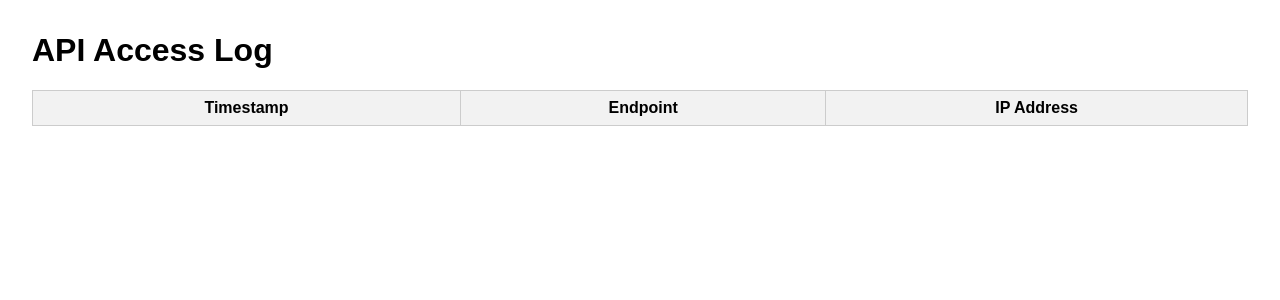
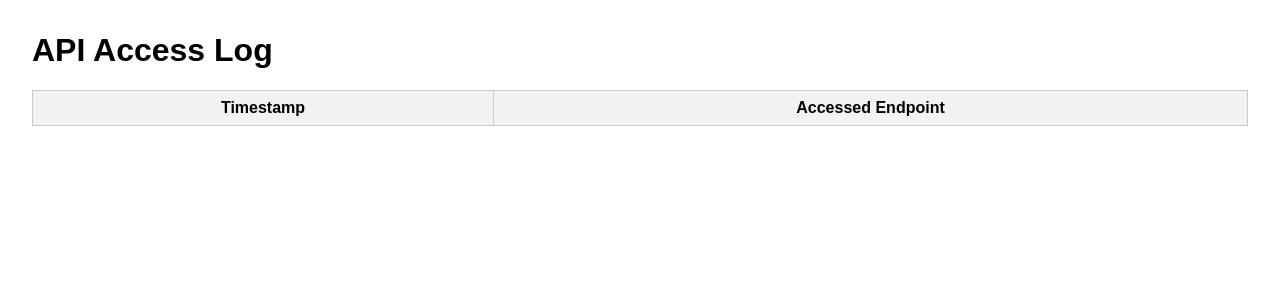
Before and after one commit to nick98555/flask-ec2-api, a Flask app: page /dashboard/apilogs in a window 1280 px wide. Shown: the top 300 px of the page. Run offline with Flask 3, Linux system fonts and the light colour scheme; data that the repository does not hold is empty.

Commit message:
remove IP addresses from public facing logs

```diff
--- a/app.py
+++ b/app.py
@@ -123,10 +123,11 @@ def get_syslogs():
 def api_logs_dashboard():
     conn = sqlite3.connect("apilogs.db")
     c = conn.cursor()
-    c.execute("SELECT timestamp, endpoint, ip_address FROM logs ORDER BY timestamp DESC LIMIT 100")
+    c.execute("SELECT timestamp, endpoint FROM logs ORDER BY timestamp DESC LIMIT 100")
     logs = c.fetchall()
     conn.close()
     return render_template("apilogs.html", logs=logs)
+
 
 
 def init_db():
--- a/templates/apilogs.html
+++ b/templates/apilogs.html
@@ -15,8 +15,7 @@
         <thead>
             <tr>
                 <th>Timestamp</th>
-                <th>Endpoint</th>
-                <th>IP Address</th>
+                <th>Accessed Endpoint</th>
             </tr>
         </thead>
         <tbody>
@@ -24,7 +23,6 @@
             <tr>
                 <td>{{ log[0] }}</td>
                 <td>{{ log[1] }}</td>
-                <td>{{ log[2] }}</td>
             </tr>
             {% endfor %}
         </tbody>
```
